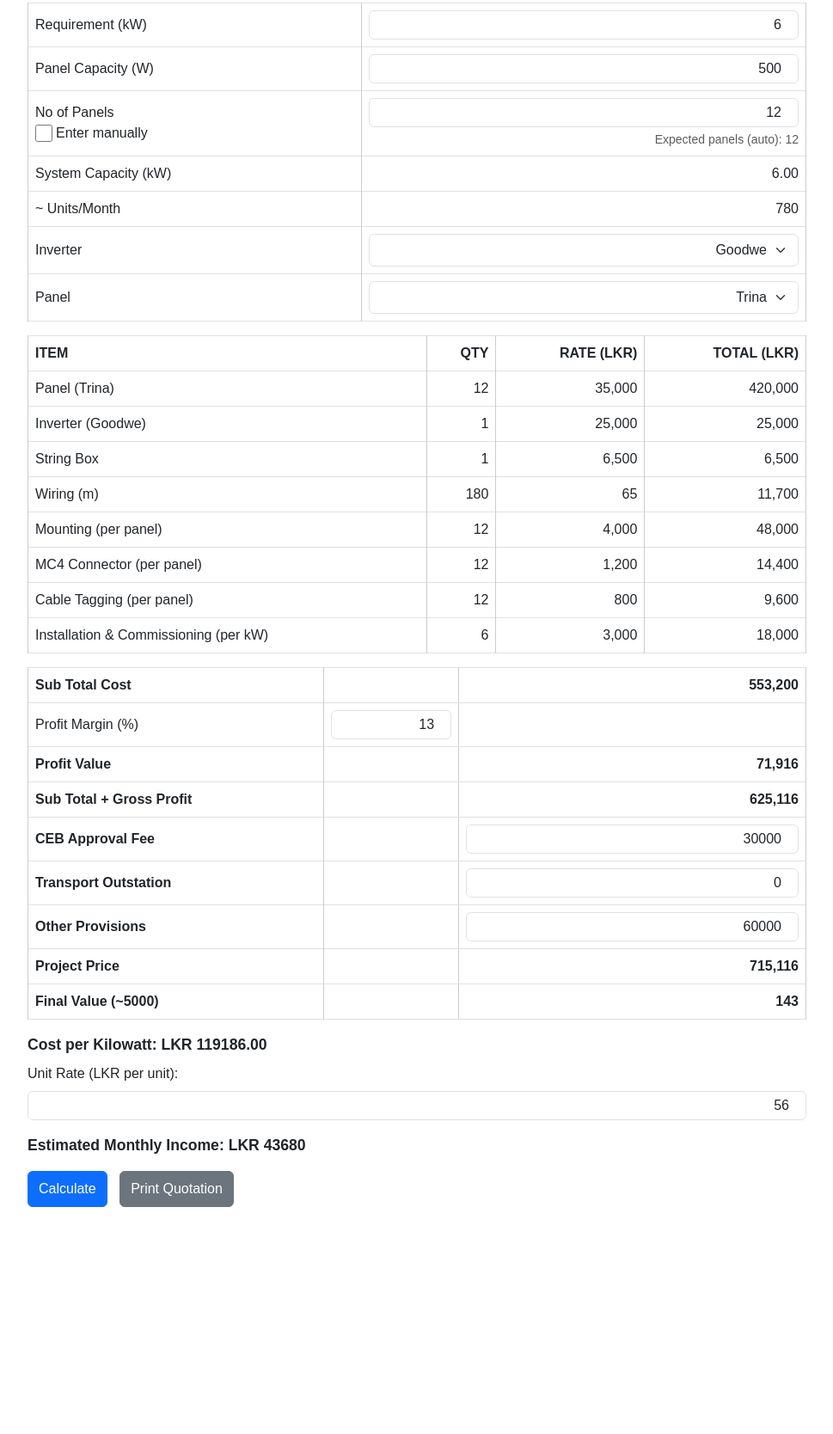
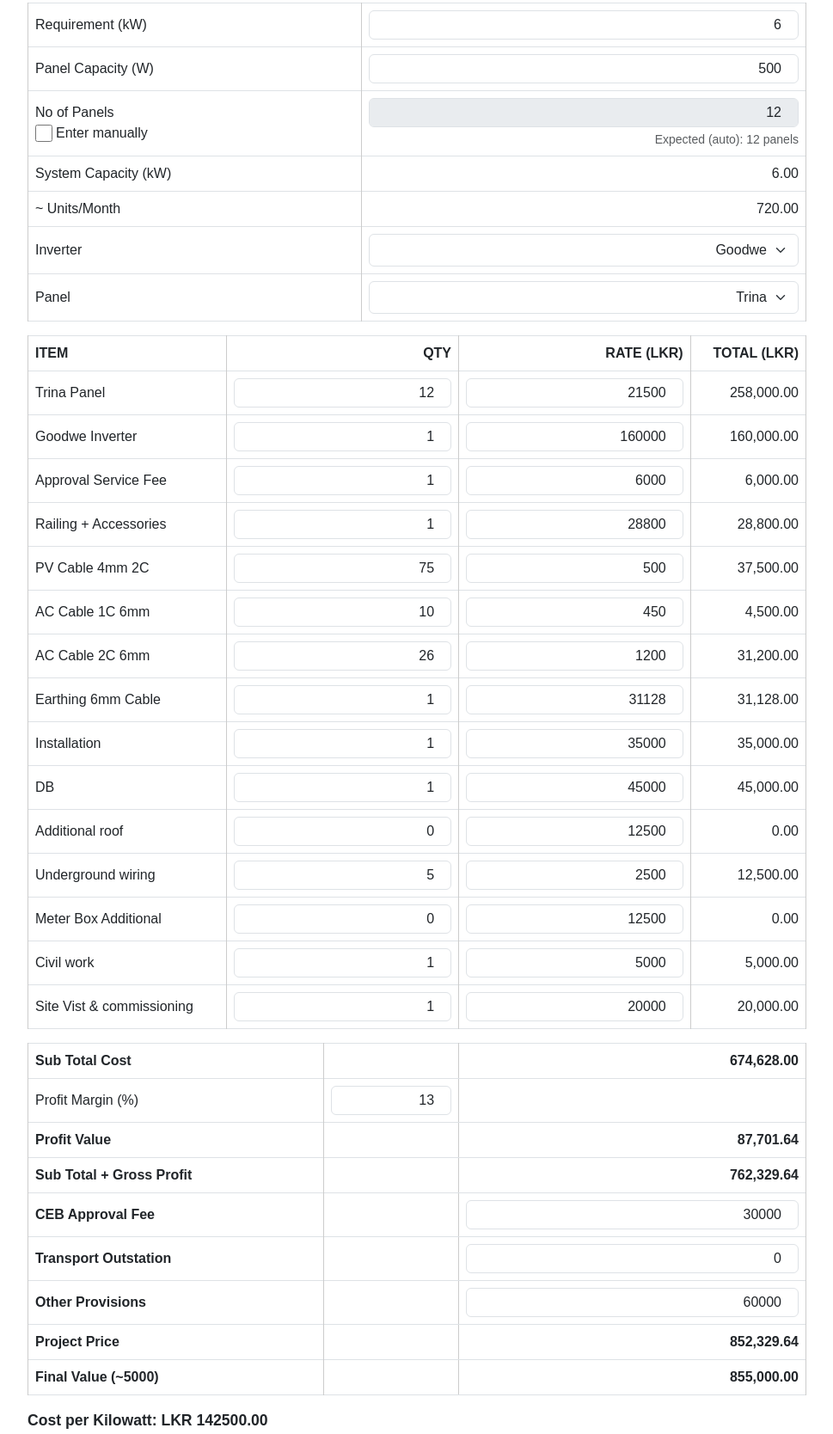
Before and after one commit to SupipiHiyadma/Energyarc, a plain HTML site: page index.html in a window 1280 px wide. Shown: the part 83-1751 px from the top of the page at 86% size, without its empty margins (155-1124 px from the left). Before the commit the page ends 1517 px from the top, so only its background shows below. Drawn offline with nearby package versions, Linux system fonts and the light colour scheme.

Commit message:
Update index.html

```diff
--- a/index.html
+++ b/index.html
@@ -90,8 +90,11 @@
     }
   </style>
 </head>
+ <script src="https://cdn.jsdelivr.net/npm/bootstrap@5.3.0/dist/js/bootstrap.bundle.min.js"></script>
+
 <body>
 <div class="container">
+
   <h1>Solar Project Quotation Tool</h1>
   <div class="table-responsive">
     <table class="table table-bordered">
@@ -110,10 +113,12 @@
         </tr>
        <tr>
   <td class="item">
-              No of Panels<br />
+    No of Panels<br>
     <div class="form-check">
       <input class="form-check-input" type="checkbox" id="manual-panel-checkbox" />
-                <label class="form-check-label" for="manual-panel-checkbox">Enter manually</label>
+      <label class="form-check-label" for="manual-panel-checkbox">
+        Enter manually
+      </label>
     </div>
   </td>
   <td colspan="3">
@@ -230,188 +235,210 @@
 
   <div class="mb-3">
     <label for="unit-rate" class="form-label">Unit Rate (LKR per unit):</label>
-      <input type="number" id="unit-rate" class="form-control" value="56" min="0" step="0.01" />
+    <input type="number" id="unit-rate" class="form-control" value="20" min="0" step="0.1" />
+  </div>
+  <div id="monthly-income">Monthly Income Estimation: LKR 0</div>
+
+  <div class="button-group">
+    <button onclick="window.print()" class="btn btn-primary">Print Quotation</button>
   </div>
 
-    <div id="monthly-income">Estimated Monthly Income: LKR 0</div>
-
-    <div class="button-group">
-      <button id="calculate-btn" type="button" class="btn btn-primary">Calculate</button>
-      <button id="print-btn" type="button" class="btn btn-secondary">Print Quotation</button>
-    </div>
 </div>
 
 <script>
-    // Prices for items by inverter type and panel type
-    const inverterPrices = {
-      "Goodwe": 25000,
-      "Growatt": 23000,
-      "Deye": 22000,
-      "Huawei": 30000,
-      "Solis": 28000
-    };
+  // Initial items array with placeholders for dynamic names
+  const items = [
+    { name: "Panel", qty: 6, rate: 21500 },
+    { name: "Inverter Growatt", qty: 1, rate: 160000 },
+    { name: "Approval Service Fee", qty: 1, rate: 6000 },
+    { name: "Railing + Accessories", qty: 1, rate: 28800 },
+    { name: "PV Cable 4mm 2C", qty: 75, rate: 500 },
+    { name: "AC Cable 1C 6mm", qty: 10, rate: 450 },
+    { name: "AC Cable 2C 6mm", qty: 26, rate: 1200 },
+    { name: "Earthing 6mm Cable", qty: 1, rate: 31128 },
+    { name: "Installation", qty: 1, rate: 35000 },
+    { name: "DB", qty: 1, rate: 45000 },
+    { name: "Additional roof", qty: 0, rate: 12500 },
+    { name: "Underground wiring", qty: 5, rate: 2500 },
+    { name: "Meter Box Additional", qty: 0, rate: 12500 },
+    { name: "Civil work", qty: 1, rate: 5000 },
+    { name: "Site Vist & commissioning", qty: 1, rate: 20000 }
+  ];
 
-    const panelPrices = {
-      "Trina": 35000,
-      "JA Solar": 37000,
-      "Canadian Solar": 36000,
-      "Longi": 35500,
-      "AE Solar": 34500,
-      "Jinko": 34000
-    };
-
-    // Other fixed item rates
-    const otherItems = {
-      'String Box': 6500,
-      'Wiring (LKR/m)': 65,
-      'Mounting (LKR/panel)': 4000,
-      'MC4 Connector (LKR/panel)': 1200,
-      'Cable Tagging (LKR/panel)': 800,
-      'Installation & Commissioning (LKR/kW)': 3000,
-      'Other Provisions': 60000,
-      'CEB Approval Fee': 30000,
-      'Transport Outstation': 0
-    };
-
-    // Calculate expected number of panels
-    function calculateExpectedPanels(requirementKw, panelW) {
-      return Math.ceil((requirementKw * 1000) / panelW);
+  function formatCurrency(num) {
+    return num.toLocaleString("en-LK", { minimumFractionDigits: 2, maximumFractionDigits: 2 });
   }
 
-    // Format numbers as currency
-    function formatCurrency(num) {
-      return num.toLocaleString('en-US', { minimumFractionDigits: 0, maximumFractionDigits: 0 });
+  function createItemRow(item, index) {
+    const tr = document.createElement("tr");
+
+    // Item Name cell (left aligned)
+    const tdName = document.createElement("td");
+    tdName.textContent = item.name;
+    tdName.classList.add("item");
+    tr.appendChild(tdName);
+
+    // Qty cell with input
+    const tdQty = document.createElement("td");
+    const qtyInput = document.createElement("input");
+    qtyInput.type = "number";
+    qtyInput.min = 0;
+    qtyInput.step = "any";
+    qtyInput.value = item.qty;
+    qtyInput.className = "form-control";
+    qtyInput.style.textAlign = "right";
+    qtyInput.oninput = () => {
+      item.qty = parseFloat(qtyInput.value) || 0;
+      updateTable();
+    };
+    tdQty.appendChild(qtyInput);
+    tr.appendChild(tdQty);
+
+    // Rate cell with input
+    const tdRate = document.createElement("td");
+    const rateInput = document.createElement("input");
+    rateInput.type = "number";
+    rateInput.min = 0;
+    rateInput.step = "any";
+    rateInput.value = item.rate;
+    rateInput.className = "form-control";
+    rateInput.style.textAlign = "right";
+    rateInput.oninput = () => {
+      item.rate = parseFloat(rateInput.value) || 0;
+      updateTable();
+    };
+    tdRate.appendChild(rateInput);
+    tr.appendChild(tdRate);
+
+    // Total cell (calculated)
+    const tdTotal = document.createElement("td");
+    tdTotal.style.textAlign = "right";
+    tdTotal.textContent = formatCurrency(item.qty * item.rate);
+    tr.appendChild(tdTotal);
+
+    return tr;
   }
 
  function updateTable() {
-      // Read inputs
-      const requirement = parseFloat(document.getElementById('requirement').value) || 0;
-      const panelCapacity = parseInt(document.getElementById('panel-capacity').value) || 0;
-      const manualPanelsChecked = document.getElementById('manual-panel-checkbox').checked;
-      const noPanelsInput = parseInt(document.getElementById('no-panels').value) || 0;
-      const inverterType = document.getElementById('inverter-type').value;
-      const panelType = document.getElementById('panel-type').value;
-      const profitMargin = parseFloat(document.getElementById('profit-margin').value) || 0;
-      const cebFee = parseFloat(document.getElementById('ceb-fee').value) || 0;
-      const transportOutstation = parseFloat(document.getElementById('transport-outstation').value) || 0;
-      const otherProvisions = parseFloat(document.getElementById('other-provisions').value) || 0;
-      const unitRate = parseFloat(document.getElementById('unit-rate').value) || 0;
+  // Get input values
+  const requirement = parseFloat(document.getElementById("requirement").value) || 0;
+  const panelCapacity = parseFloat(document.getElementById("panel-capacity").value) || 0;
+  const inverterType = document.getElementById("inverter-type").value;
+  const panelType = document.getElementById("panel-type").value;
+  const manualMode = document.getElementById("manual-panel-checkbox").checked;
+  const noPanelsInput = document.getElementById("no-panels");
 
-      // Calculate expected panels if not manual
-      let noPanels = noPanelsInput;
-      const expectedPanels = calculateExpectedPanels(requirement, panelCapacity);
-      if (!manualPanelsChecked) {
+   // Expected panels based on requirement
+  const expectedPanels = panelCapacity > 0 ? Math.ceil((requirement * 1000) / panelCapacity) : 0;
+
+    // Determine no. of panels
+  let noPanels;
+  if (manualMode) {
+    noPanels = parseInt(noPanelsInput.value) || 0;
+    noPanelsInput.readOnly = false;
+    noPanelsInput.style.backgroundColor = "#ffffff";
+  } else {
     noPanels = expectedPanels;
-        document.getElementById('no-panels').value = noPanels;
-        document.getElementById('expected-panels').textContent = `Expected panels (auto): ${expectedPanels}`;
-      } else {
-        document.getElementById('expected-panels').textContent = `Expected panels (auto): ${expectedPanels}`;
+    noPanelsInput.value = noPanels;
+    noPanelsInput.readOnly = true;
+    noPanelsInput.style.backgroundColor = "#e9ecef";
   }
 
-      // Calculate system capacity (kW)
-      const systemCapacityKw = (noPanels * panelCapacity) / 1000;
-      document.getElementById('system-capacity').textContent = systemCapacityKw.toFixed(2);
+  // Display expected panel info
+  const expectedPanelsText = manualMode
+    ? `Expected (auto): ${expectedPanels} panels (You entered: ${noPanels})`
+    : `Expected (auto): ${expectedPanels} panels`;
 
-      // Units per month ~ systemCapacity * 130
-      const monthlyUnits = Math.round(systemCapacityKw * 130);
-      document.getElementById('monthly-units').textContent = monthlyUnits;
+  const expectedPanelsDiv = document.getElementById("expected-panels");
+  expectedPanelsDiv.textContent = expectedPanelsText;
+  expectedPanelsDiv.title = "Based on requirement ÷ panel capacity";
+  expectedPanelsDiv.classList.add("text-muted", "small");
 
-      // Build items list for pricing
-      const items = [];
+  if (manualMode && Math.abs(noPanels - expectedPanels) > 2) {
+    expectedPanelsDiv.style.color = "#dc3545"; // red
+  } else {
+    expectedPanelsDiv.style.color = "#6c757d"; // gray
+  }
 
-      // Panel
-      const panelRate = panelPrices[panelType];
-      items.push({ name: `Panel (${panelType})`, qty: noPanels, rate: panelRate, total: noPanels * panelRate });
 
-      // Inverter
-      const inverterRate = inverterPrices[inverterType];
-      items.push({ name: `Inverter (${inverterType})`, qty: 1, rate: inverterRate, total: inverterRate });
+  // System capacity and unit estimation
+  const systemCapacity = (noPanels * panelCapacity / 1000);
+  const monthlyUnits = systemCapacity * 120;
 
-      // String Box
-      items.push({ name: "String Box", qty: 1, rate: otherItems['String Box'], total: otherItems['String Box'] });
+  // Update fields
+  document.getElementById("system-capacity").textContent = systemCapacity.toFixed(2);
+  document.getElementById("monthly-units").textContent = monthlyUnits.toFixed(2);
 
-      // Wiring - 30 m per kW approx
-      const wiringQty = Math.round(systemCapacityKw * 30);
-      items.push({ name: "Wiring (m)", qty: wiringQty, rate: otherItems['Wiring (LKR/m)'], total: wiringQty * otherItems['Wiring (LKR/m)'] });
+  // Update items
+  items[0].qty = noPanels;
+  items[0].name = panelType + " Panel";
+  items[1].name = inverterType + " Inverter";
+  items[1].qty = 1;
 
-      // Mounting - per panel
-      items.push({ name: "Mounting (per panel)", qty: noPanels, rate: otherItems['Mounting (LKR/panel)'], total: noPanels * otherItems['Mounting (LKR/panel)'] });
-
-      // MC4 Connector - per panel
-      items.push({ name: "MC4 Connector (per panel)", qty: noPanels, rate: otherItems['MC4 Connector (LKR/panel)'], total: noPanels * otherItems['MC4 Connector (LKR/panel)'] });
-
-      // Cable Tagging - per panel
-      items.push({ name: "Cable Tagging (per panel)", qty: noPanels, rate: otherItems['Cable Tagging (LKR/panel)'], total: noPanels * otherItems['Cable Tagging (LKR/panel)'] });
-
-      // Installation & Commissioning - per kW
-      items.push({ name: "Installation & Commissioning (per kW)", qty: systemCapacityKw, rate: otherItems['Installation & Commissioning (LKR/kW)'], total: systemCapacityKw * otherItems['Installation & Commissioning (LKR/kW)'] });
-
-      // Fill the items table
-      const tbody = document.getElementById('items-body');
-      tbody.innerHTML = '';
-      items.forEach(item => {
-        const tr = document.createElement('tr');
-        tr.innerHTML = `
-          <td class="item">${item.name}</td>
-          <td>${item.qty.toFixed(0)}</td>
-          <td>${formatCurrency(item.rate)}</td>
-          <td>${formatCurrency(item.total)}</td>
-        `;
-        tbody.appendChild(tr);
+  // Rebuild items table
+  const tbody = document.getElementById("items-body");
+  tbody.innerHTML = "";
+  items.forEach((item, idx) => {
+    tbody.appendChild(createItemRow(item, idx));
   });
 
-      // Calculate subtotal
-      const subtotal = items.reduce((acc, item) => acc + item.total, 0);
-      document.getElementById('subtotal').textContent = formatCurrency(subtotal);
+  // Subtotal
+  const subtotal = items.reduce((sum, i) => sum + i.qty * i.rate, 0);
+  document.getElementById("subtotal").textContent = formatCurrency(subtotal);
 
-      // Calculate profit
-      const profitValue = subtotal * (profitMargin / 100);
-      document.getElementById('profit-value').textContent = formatCurrency(profitValue);
+  // Profit
+  const profitMargin = parseFloat(document.getElementById("profit-margin").value) || 0;
+  const profitValue = subtotal * profitMargin / 100;
+  document.getElementById("profit-value").textContent = formatCurrency(profitValue);
 
-      // Subtotal + profit
    const subtotalGross = subtotal + profitValue;
-      document.getElementById('subtotal-gross').textContent = formatCurrency(subtotalGross);
+  document.getElementById("subtotal-gross").textContent = formatCurrency(subtotalGross);
 
-      // Set fees from input
-      document.getElementById('ceb-fee').value = cebFee;
-      document.getElementById('transport-outstation').value = transportOutstation;
-      document.getElementById('other-provisions').value = otherProvisions;
+  // Extras
+  const cebFee = parseFloat(document.getElementById("ceb-fee").value) || 0;
+  const transportOut = parseFloat(document.getElementById("transport-outstation").value) || 0;
+  const otherProv = parseFloat(document.getElementById("other-provisions").value) || 0;
 
-      // Total project price
-      const totalPrice = subtotalGross + cebFee + transportOutstation + otherProvisions;
-      document.getElementById('total-price').textContent = formatCurrency(totalPrice);
+  const totalPrice = subtotalGross + cebFee + transportOut + otherProv;
+  document.getElementById("total-price").textContent = formatCurrency(totalPrice);
 
-      // Final value approx dividing by 5,000
-      const finalValue = Math.round(totalPrice / 5000);
-      document.getElementById('quoted-value').textContent = formatCurrency(finalValue);
+  // Final value
+  const quotedValue = Math.ceil(totalPrice / 5000) * 5000;
+  document.getElementById("quoted-value").textContent = formatCurrency(quotedValue);
 
-      // Cost per kilowatt
-      const costPerKw = systemCapacityKw ? totalPrice / systemCapacityKw : 0;
-      document.getElementById('cost-per-watt').textContent = `Cost per Kilowatt: LKR ${costPerKw.toFixed(2)}`;
+  // Cost per kW
+  const costPerKw = systemCapacity > 0 ? quotedValue / systemCapacity : 0;
+  document.getElementById("cost-per-watt").textContent = `Cost per Kilowatt: LKR ${costPerKw.toFixed(2)}`;
 
-      // Monthly income approx: monthlyUnits * unitRate
+  // Monthly income
+  const unitRate = parseFloat(document.getElementById("unit-rate").value) || 0;
   const monthlyIncome = monthlyUnits * unitRate;
-      document.getElementById('monthly-income').textContent = `Estimated Monthly Income: LKR ${monthlyIncome.toFixed(0)}`;
+  document.getElementById("monthly-income").textContent = `Monthly Income Estimation: LKR ${monthlyIncome.toFixed(2)}`;
 }
 
   // Event listeners
-    document.getElementById('calculate-btn').addEventListener('click', updateTable);
+  document.getElementById("requirement").addEventListener("input", updateTable);
+  document.getElementById("panel-capacity").addEventListener("input", updateTable);
+  document.getElementById("inverter-type").addEventListener("change", updateTable);
+  document.getElementById("panel-type").addEventListener("change", updateTable);
+  document.getElementById("profit-margin").addEventListener("input", updateTable);
+  document.getElementById("ceb-fee").addEventListener("input", updateTable);
+  document.getElementById("transport-outstation").addEventListener("input", updateTable);
+  document.getElementById("other-provisions").addEventListener("input", updateTable);
+  document.getElementById("unit-rate").addEventListener("input", updateTable);
+  document.getElementById("manual-panel-checkbox").addEventListener("change", updateTable);
+  document.getElementById("no-panels").addEventListener("input", updateTable);
 
-    // Automatically update when key inputs change
-    ['requirement', 'panel-capacity', 'manual-panel-checkbox', 'no-panels', 'inverter-type', 'panel-type', 'profit-margin', 'ceb-fee', 'transport-outstation', 'other-provisions', 'unit-rate'].forEach(id => {
-      document.getElementById(id).addEventListener('input', () => {
-        // Delay small to prevent excessive updates if needed (not implemented here)
-        updateTable();
-      });
-    });
 
-    // Print functionality
-    document.getElementById('print-btn').addEventListener('click', () => {
-      window.print();
-    });
-
-    // Initialize table on page load
+  // Initialize on load
   window.onload = updateTable;
+</script>
+  <script>
+  if ('serviceWorker' in navigator) {
+    navigator.serviceWorker.register('service-worker.js')
+      .then(reg => console.log('Service worker registered.'))
+      .catch(err => console.error('Service worker failed:', err));
+  }
 </script>
 </body>
 </html>
```
Lines whose indentation alone changed are shown as unchanged.
